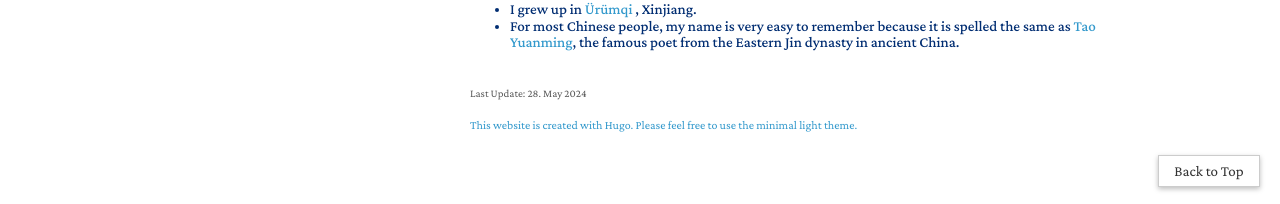
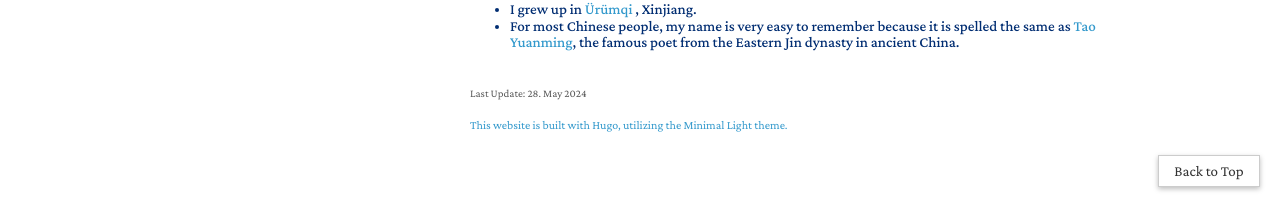
Before and after one commit to alexta0/alexta0.github.io, a Jekyll site: the page built from index.md, in a window 1280 px wide and 900 px high, scrolled down 998 px. Shown: the part 693-897 px from the top of the window. Built offline with Jekyll 4.4.1, drawn with Linux system fonts in a browser that asks for light colours; a style sheet for code colours, icons or effects is not loaded.

Commit message:
change foot note

```diff
--- a/_config.yml
+++ b/_config.yml
@@ -31,7 +31,7 @@ favicon: ./assets/img/favicon.png
 favicon_dark: ./assets/img/favicon-dark.png
 
 # Footnotes
-footnote: This website is created with Hugo. Please feel free to use the minimal light theme.
+footnote: This website is built with Hugo, utilizing the Minimal Light theme.
 footnote_link: https://github.com/yaoyao-liu/minimal-light?tab=readme-ov-file
 
 # Analytics
```
